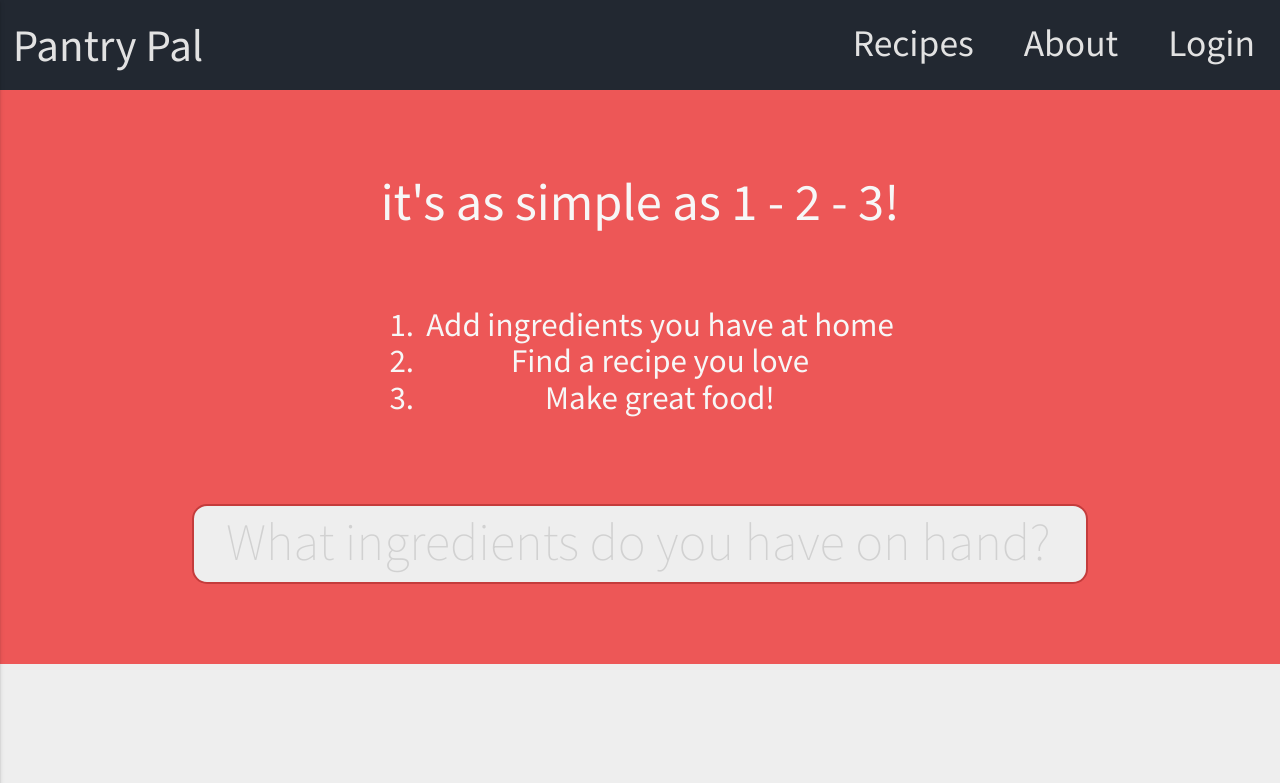
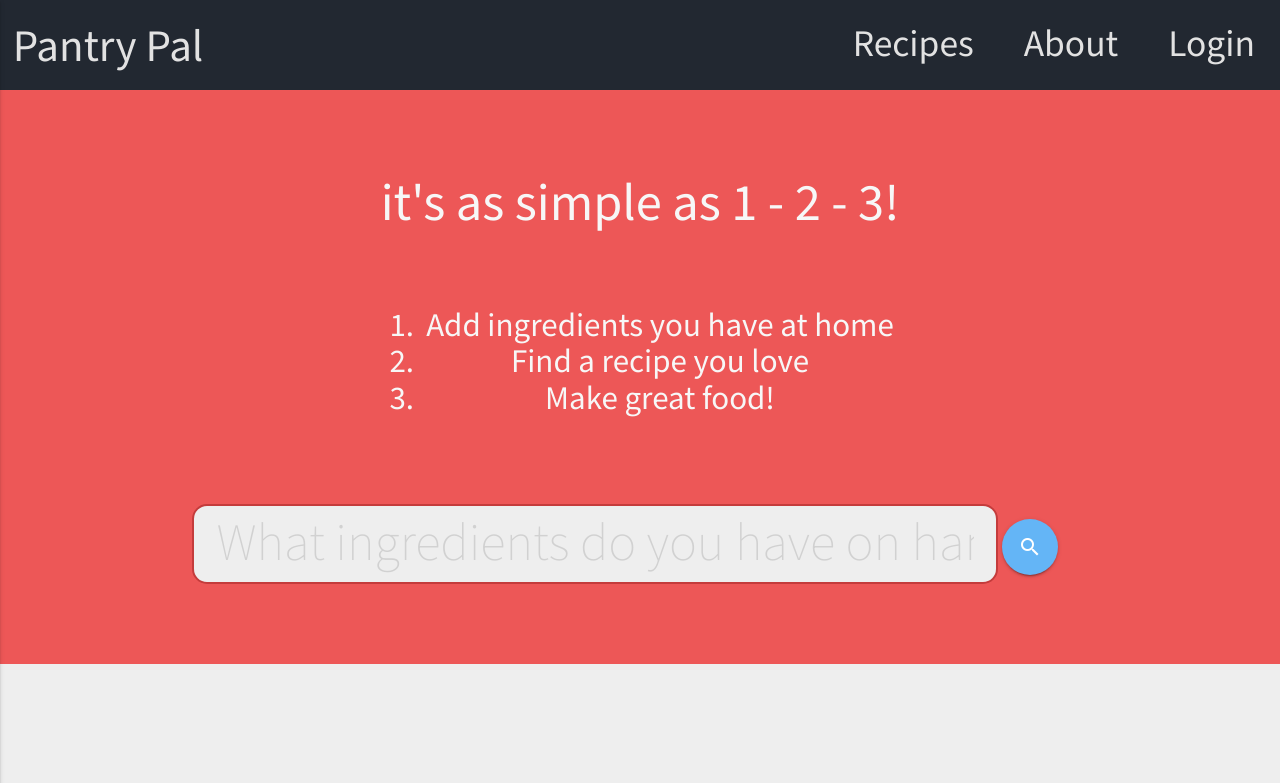
Before and after one commit to ZacharyCauchi/pantry-app, a PHP site: page /controller/loginController.php in a window 1280 px wide. Shown: the top 783 px of the page. Run offline with PHP 8.4, Linux system fonts and the light colour scheme; some libraries are stand-ins or nearby versions.

Commit message:
updated the way the search works so its more easy for user, should be more intuitive

```diff
--- a/controller/dbFunctionsController.php
+++ b/controller/dbFunctionsController.php
@@ -4,11 +4,11 @@ include('../model/spoontacularFunction.php');
 include('../controller/inputFilter.php');
 
 if ($_GET['state'] == 'showUserDetails'){
-    $user = filter_var(inputCheck($_POST['username']), FILTER_SANITIZE_STRING);
+    $user = inputCheck($_POST['user']);
     selectFunction($user, array('state' => 'returnAll', 'table' => 'users'));
 }
 else if($_GET['state'] == 'ingredientSearch'){
-    $startsWith = filter_var(inputCheck($_POST['startsWith']), FILTER_SANITIZE_STRING);
+    $startsWith = inputCheck($_POST['startsWith']);
     spoontacularFunction($startsWith, array('state' => 'ingredientSearch'));
 }
 else if($_GET['state'] == 'recipeSearch'){
@@ -16,7 +16,7 @@ else if($_GET['state'] == 'recipeSearch'){
     spoontacularFunction($ingArr, array('state' => 'recipeSearch'));
 }
 else if($_GET['state'] == 'getRecipe'){
-    $recipeId = filter_var(inputCheck($_POST['recipeId']), FILTER_SANITIZE_STRING);
+    $recipeId = inputCheck($_POST['recipeId']);
     spoontacularFunction($recipeId, array('state' => 'getRecipe'));
 }
 ?>
--- a/controller/loginController.php
+++ b/controller/loginController.php
@@ -15,16 +15,16 @@ if(isset($_GET['logout'])) {
 }
 if(isset($_GET['state'])){
     if($_GET['state'] == 'login'){
-        $user = filter_var(inputCheck($_POST['username']), FILTER_SANITIZE_STRING);
-        $pass = filter_var(inputCheck($_POST['password']), FILTER_SANITIZE_STRING);
+        $user = inputCheck($_POST['username']);
+        $pass = inputCheck($_POST['password']);
         loginFunction($user, $pass);
 
     } elseif($_GET['state'] == 'registration'){
-        $firstName = filter_var(inputCheck($_POST['firstName']), FILTER_SANITIZE_STRING);
-        $lastName = filter_var(inputCheck($_POST['lastName']), FILTER_SANITIZE_STRING);
-        $email = filter_var(inputCheck($_POST['email']), FILTER_SANITIZE_STRING);
-        $user = filter_var(inputCheck($_POST['username']), FILTER_SANITIZE_STRING);
-        $pass = filter_var(inputCheck($_POST['password']), FILTER_SANITIZE_STRING);
+        $firstName = inputCheck($_POST['firstName']);
+        $lastName = inputCheck($_POST['lastName']);
+        $email = inputCheck($_POST['email']);
+        $user = inputCheck($_POST['username']);
+        $pass = inputCheck($_POST['password']);
         registerFunction($firstName, $lastName, $email, $user, $pass);
 
     } elseif($_GET['state'] == 'updateDetails'){
--- a/model/spoontacularFunction.php
+++ b/model/spoontacularFunction.php
@@ -8,7 +8,7 @@ function spoontacularFunction($searchTerm = array(), $conditions = array()){
     }
     else if($conditions['state'] == 'recipeSearch'){
         $url = 'https://spoonacular-recipe-food-nutrition-v1.p.mashape.com/recipes/findByIngredients?fillIngredients=true&ingredients=';
-        $searchTerm = json_decode(str_replace(' ', '%20',  json_encode($searchTerm)));
+        $searchTerm = str_replace(' ', '%20', $searchTerm);
         $query = '';
         if(is_array($searchTerm) == true) {
             for ($i = 0; $i < count($searchTerm); $i++) {
@@ -23,6 +23,6 @@ function spoontacularFunction($searchTerm = array(), $conditions = array()){
     }
     $response = file_get_contents($url,false,$context);
     header('Content-Type: application/json');
-    echo json_encode($response);
+    echo $response;
 }
 ?>
--- a/view/css/style.css
+++ b/view/css/style.css
@@ -39,12 +39,22 @@ body {
     flex-direction: column;
 }
 
+#searchContainer{
+    width: 70%;
+    white-space: nowrap;
+    height: 80px;
+}
+
+#searchBut{
+    margin-bottom: 17px;
+}
+
 #ingredientSearch{
     padding: 2.5%;
     font-size: 3.5em;
     border-radius: 15px;
     height: 80px;
-    width: 70%;
+    width: 90%;
     font-family: 'mada';
     font-weight: 200;
     box-sizing: border-box;
--- a/view/js/script.js
+++ b/view/js/script.js
@@ -46,13 +46,17 @@ function showAccountUpdate(userID) {
                 document.getElementById("updateLastName").value = userDetails['lastName'];
                 document.getElementById("updateEmail").value = userDetails['email'];
                 document.getElementById("updateUsername").value = userDetails['username'];
+            })
+            .fail(function(msg){
+                console.log(msg);
             });
     $('#updateModal').modal('open');
 }
 
 /*Ingredient Search*/
 
-function ingredientPreview(search){
+function ingredientPreview(){
+    var search = document.getElementById("ingredientSearch").value;
     var request = $.ajax({
         method: "POST",
         url: "../controller/dbFunctionsController.php?state=ingredientSearch",
@@ -60,7 +64,7 @@ function ingredientPreview(search){
         })
         .done(function(ingredients) {
             console.log(ingredients)
-            var ingredients = JSON.parse(ingredients);
+            var ingredients = ingredients
             var ingBox = document.getElementById("ingredientSearchList")
             ingBox.innerHTML = "";
             for(i = 0; i < ingredients.length; i++){
@@ -87,6 +91,7 @@ function addIngredient(name){
         n.className = "ingredientStyle card red lighten-3";
         ingredientSec.appendChild(n);
     }
+    document.getElementById("ingredientSearchList").innerHTML = '';
     recipeSearch(pantryList);
 }
 
@@ -99,8 +104,8 @@ function recipeSearch(ingArr){
     data: { ingArr: ingArr }
     })
     .done(function(recipes) {
-        console.log(JSON.parse(recipes));
-        var recipeList = JSON.parse(recipes)
+        console.log(recipes);
+        var recipeList = recipes
         var recipeSec = document.getElementById("recipeSection")
         recipeSec.innerHTML = '';
         for(i = 0; i < recipeList.length; i++){
@@ -134,7 +139,7 @@ function getRecipeInfo(id){
         data: { recipeId: id }
     })
     .done(function(recipe) {
-        recipe = JSON.parse(recipe);
+        recipe = recipe;
         var n = document.createElement("div");
         n.setAttribute("id", "recipeModalContainer");
         n.innerHTML =`<div id="recipeModal" class="modal">
--- a/view/pages/homePage.php
+++ b/view/pages/homePage.php
@@ -146,7 +146,12 @@
                 </ol>
             </h3>
         </div>
-        <input type="text" id="ingredientSearch" placeholder="What ingredients do you have on hand?" onChange="ingredientPreview(this.value)"></input>
+        <div id="searchContainer">
+        <input type="text" id="ingredientSearch" placeholder="What ingredients do you have on hand?"></input>
+            <button class="btn-floating btn-large waves-effect waves-light blue lighten-2" id="searchBut" type="submit" name="action" onClick="ingredientPreview()">
+                <i class="large material-icons">search</i>
+            </button>
+        </div>
         <div id="ingredientSearchList">
         </div>
     </div>
```
